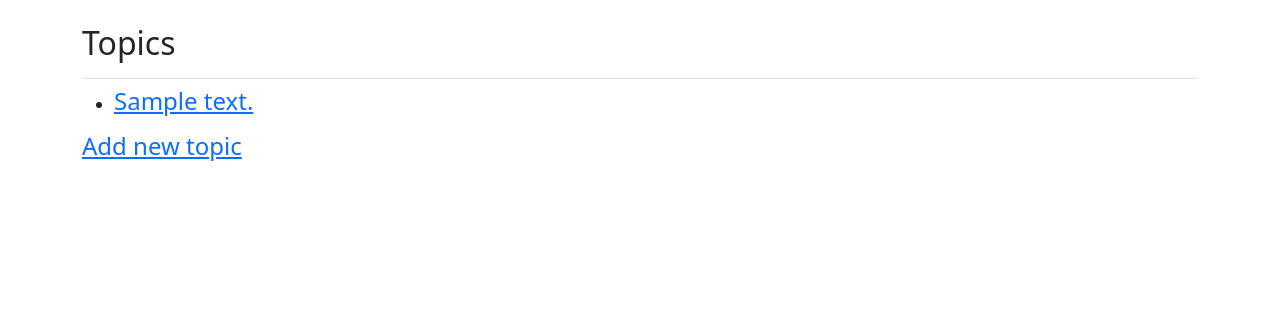
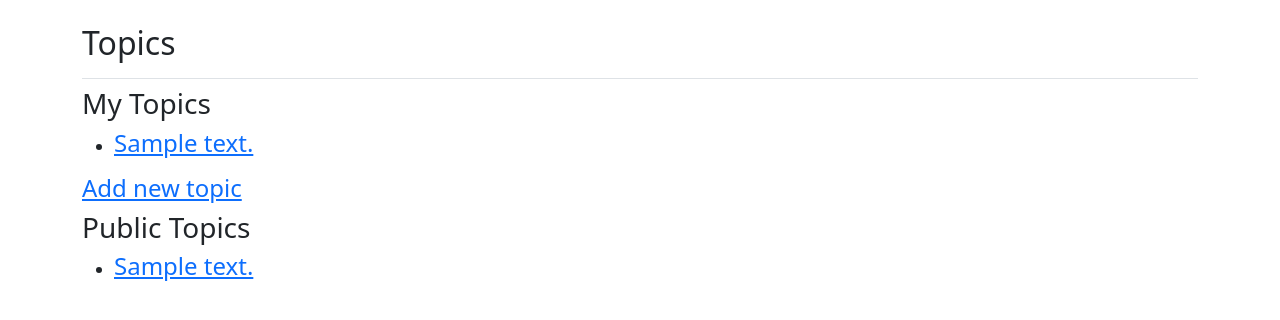
Before and after one commit to Zeshi-Yang/learning-log, a Django app: page /topics/ in a window 1280 px wide. Shown: the part 58-378 px from the top of the page. Run offline with Django 4.2, Linux system fonts and the light colour scheme; a user stored in the database is signed in; tables that the repository leaves empty hold one stand-in row (values such as "Sample post"); some libraries are stand-ins or nearby versions.

Commit message:
Addition of pulic topics

```diff
--- a/learning_logs/models.py
+++ b/learning_logs/models.py
@@ -6,6 +6,7 @@ class Topic(models.Model):
     text=models.CharField(max_length=200)
     data_added=models.DateTimeField(auto_now_add=True)
     owner=models.ForeignKey(User,on_delete=models.CASCADE)
+    public=models.BooleanField(default=False)
 
     def __str__(self) -> str:
         return self.text
--- a/learning_logs/templates/learning_logs/base.html
+++ b/learning_logs/templates/learning_logs/base.html
@@ -12,7 +12,7 @@
     </head>
 
     <body>
-        <nav class="navbar navbar-expand-lg navbar-light bg-light mb-4 border">
+        <nav class="navbar navbar-expand-md navbar-light bg-light mb-4 border">
             <a class="navbar-brand" href="{% url 'learning_logs:index' %}">Learning log</a>
             <button class="navbar-toggler" type="button" data-bs-toggle="collapse"
                 data-bs-target="#navbarSupportedContent" aria-controls="navbarSupportedContent"
--- a/learning_logs/templates/learning_logs/topics.html
+++ b/learning_logs/templates/learning_logs/topics.html
@@ -6,6 +6,8 @@
     {% endblock page_header %}
 
     {% block content %}
+    {% if user.is_authenticated %}
+    <h3>My Topics</h3>
     <!-- 无序列表 -->
     <ul>
         <!-- For 循环，以 endfor 为结束标志 -->
@@ -18,10 +20,25 @@
         <!-- 模板标签 -->
         {% empty %}
         <li><h4>
-                There are no entries for this topic yet.
+            There are no topics yet.
         </h4></li>
         {% endfor %}
     </ul>
     <h4><a href="{% url 'learning_logs:new_topic' %}">Add new topic</a></h4>
-
+    {% endif %}
+    <h3>Public Topics</h3>
+    <ul>
+        {% for topic in public_topics %}
+        <!-- 项目列表标签 -->
+        <li><h4>
+            <!-- 打印变量需要用双花括号括起 -->
+            <a href="{% url 'learning_logs:topic' topic.id %}">{{ topic }}</a>
+        </h4></li>
+        <!-- 模板标签 -->
+        {% empty %}
+        <li><h4>
+            There are no topics yet.
+        </h4></li>
+        {% endfor %}
+    </ul>
     {% endblock content %}
--- a/learning_logs/views.py
+++ b/learning_logs/views.py
@@ -1,6 +1,7 @@
+from cgi import print_arguments
 from django.shortcuts import render,redirect,get_object_or_404
 from .models import Topic,Entry
-from .forms import TopicForm,EntryForm
+from .forms import PublicForm, TopicForm,EntryForm
 from django.contrib.auth.decorators import login_required
 from django.http import Http404
 # Create your views here.
@@ -9,19 +10,29 @@ def index(request):
     '''The main page of learning log'''
     return render(request,'learning_logs/index.html')
 
-@login_required
+# @login_required
 # 包含request和topic_id的视图函数
 def topics(request):
     '''show all the topics'''
-    topics=Topic.objects.filter(owner=request.user).order_by('data_added')
-    context={'topics':topics}
-    return render(request,'learning_logs/topics.html',context)
+    if request.user.is_anonymous==False:
+        topics=Topic.objects.filter(owner=request.user).order_by('data_added')
+        public_topics=Topic.objects.filter(public=True).order_by('data_added')
+        context={'topics':topics,'public_topics':public_topics}
+        return render(request,'learning_logs/topics.html',context)
+    else:
+        topics=[]
+        public_topics=Topic.objects.filter(public=True).order_by('data_added')
+        context={'topics':topics,'public_topics':public_topics}
+        return render(request,'learning_logs/topics.html',context)
+
+
 
 @login_required
 def topic(request,topic_id):
     '''Show one topic with all entries'''
     topic=get_object_or_404(Topic,id=topic_id)
-    check_topic_owner(topic,request)
+    if topic.public==False:
+        check_topic_owner(topic,request)
     # mins symbol means descending
     entries=topic.entry_set.order_by('-data_added')
     context={'topic':topic,'entries':entries}
--- a/users/templates/registration/login.html
+++ b/users/templates/registration/login.html
@@ -2,7 +2,7 @@
 {% load django_bootstrap5 %}
 
 {% block page_header %}
-<h2>Log in to your account.</h2>
+<h2>Log in to your account</h2>
 {% endblock page_header %}
 
 {% block content %}
```
Also changed, not shown: learning_logs/forms.py (+9 -5 lines), learning_logs/templates/learning_logs/new_topic.html (+8 -2 lines). Lines whose indentation alone changed are shown as unchanged.
